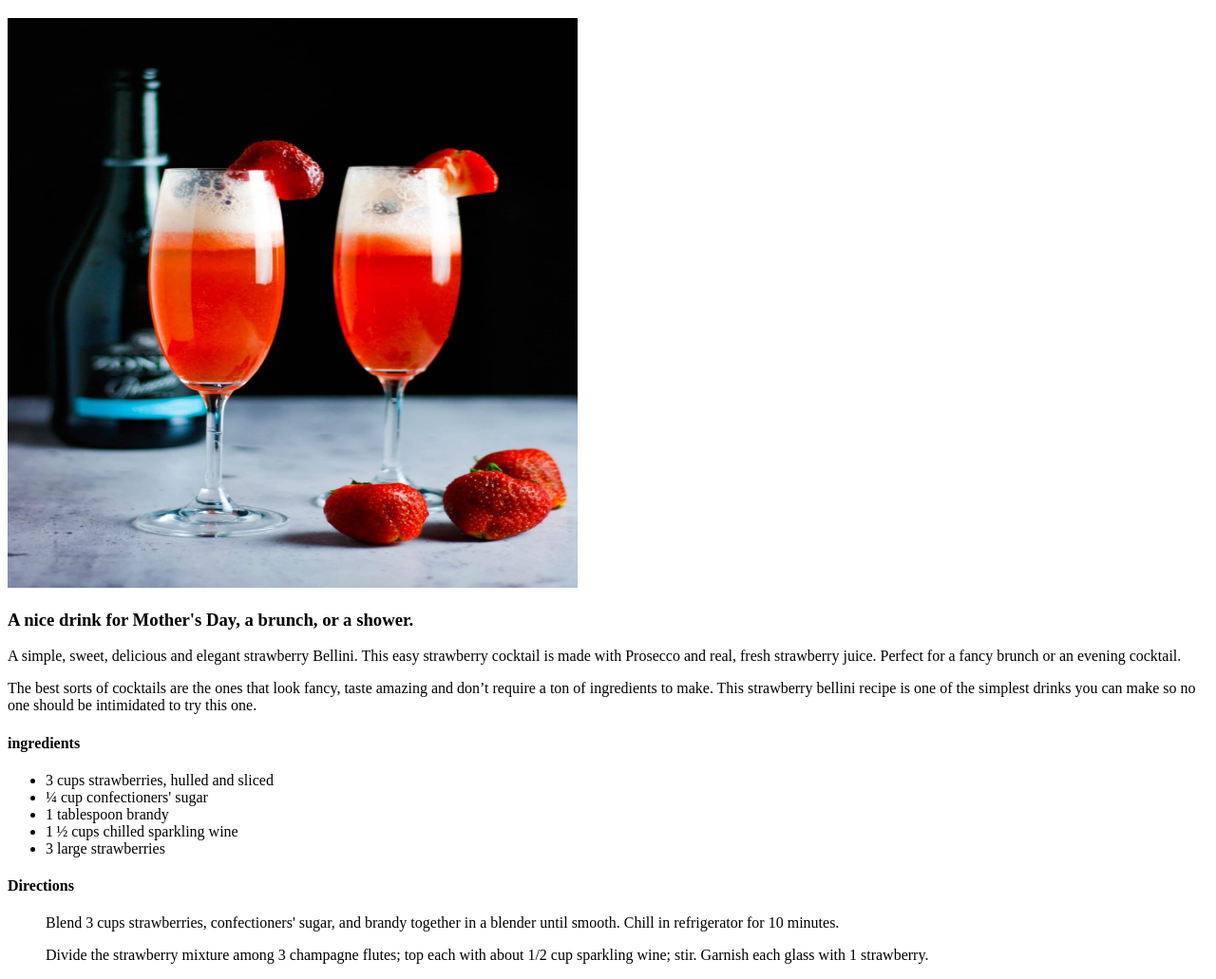
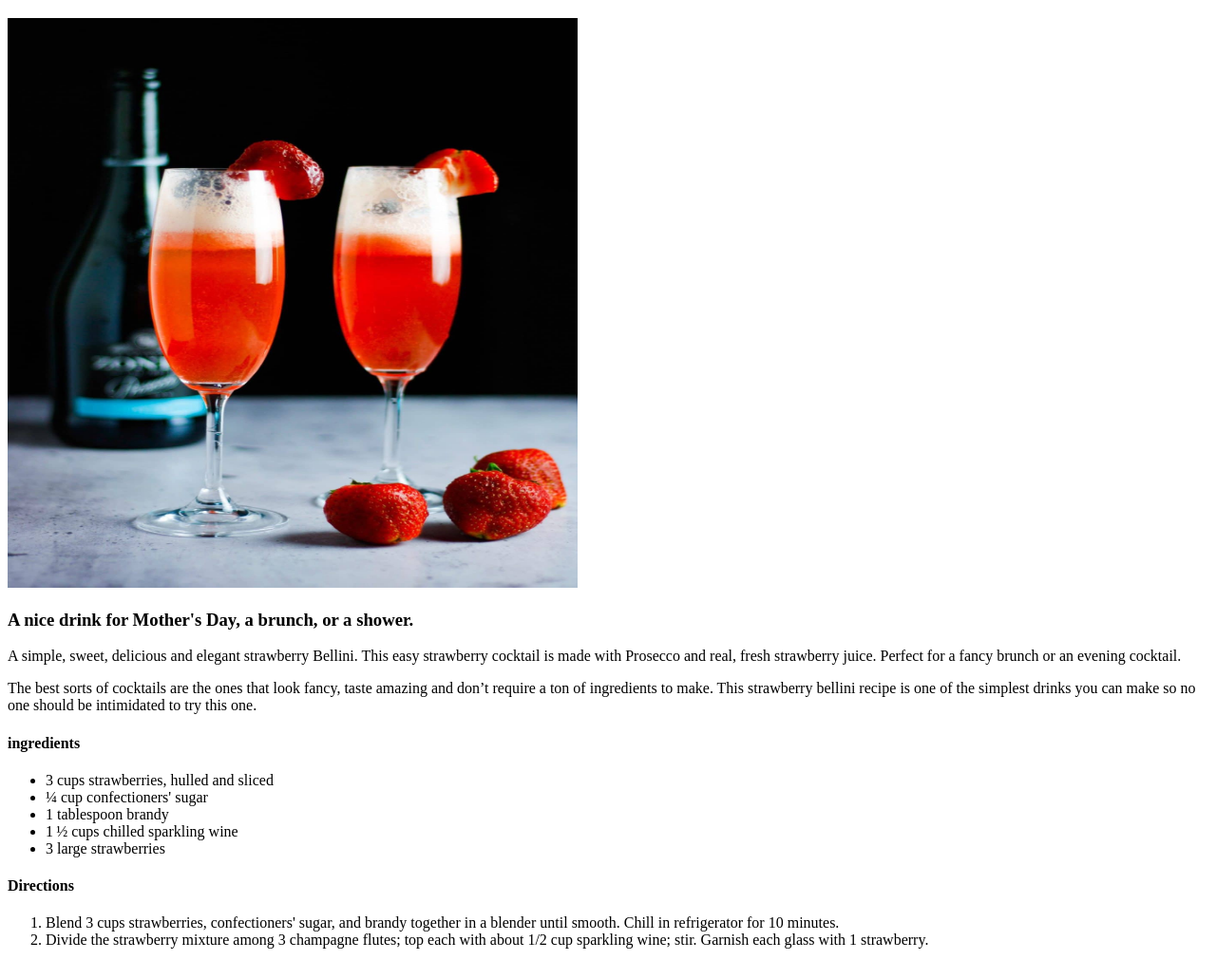
Before and after one commit to lanzmoncis/odin-recipes, a plain HTML site: page recipes/strawberry-bellini.html in a window 1280 px wide. Shown: the part 61-1092 px from the top of the page at 95% size. Drawn offline with Linux system fonts and the light colour scheme.

Commit message:
fix ordered list

```diff
--- a/recipes/strawberry-bellini.html
+++ b/recipes/strawberry-bellini.html
@@ -25,10 +25,12 @@
     </div>
     <div>
         <h4>Directions</h4>
-        <ol>Blend 3 cups strawberries, confectioners' sugar, and brandy together in a blender until smooth.
-        Chill in refrigerator for 10 minutes.</ol>
-        <ol>Divide the strawberry mixture among 3 champagne flutes; top each with about 1/2 cup sparkling wine; stir.
-        Garnish each glass with 1 strawberry.</ol>
+        <ol>
+        <li>Blend 3 cups strawberries, confectioners' sugar, and brandy together in a blender until smooth.
+        Chill in refrigerator for 10 minutes.</li>
+        <li>Divide the strawberry mixture among 3 champagne flutes; top each with about 1/2 cup sparkling wine; stir.
+        Garnish each glass with 1 strawberry.</li>
+    </ol>
     </div>
 </body>
 </html>
```
